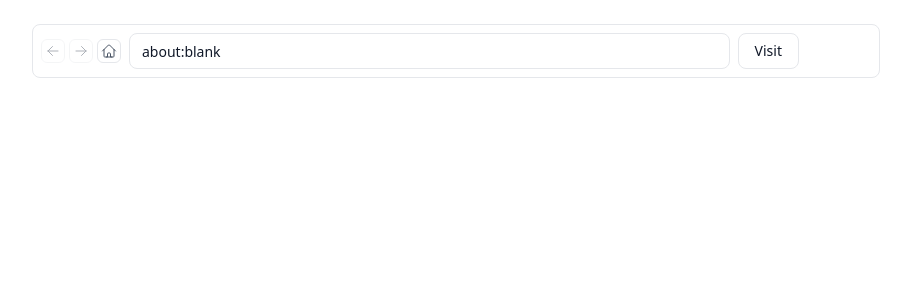
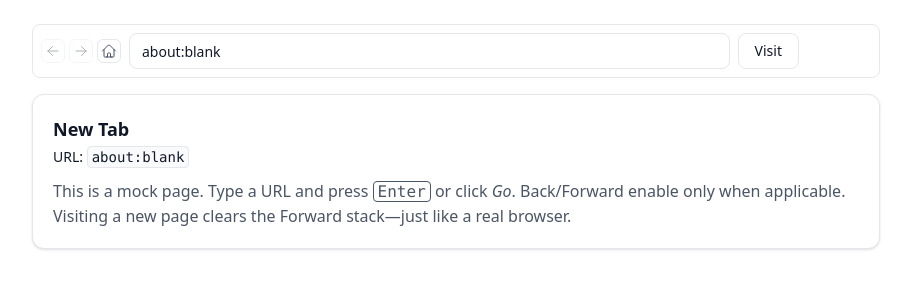
Before and after one commit to kmdebug/react-browser-history-simulator, a React (Vite) app: page / in a window 1280 px wide. Shown: the top 300 px of the page, without its empty margins (184-1095 px from the left). Built offline with nearby package versions, Linux system fonts and the light colour scheme.

Commit message:
feat(navigation): add PageView component and integrate into BrowserHistorySimulator

```diff
--- a/src/features/navigation/ui/BrowserHistorySimulator.tsx
+++ b/src/features/navigation/ui/BrowserHistorySimulator.tsx
@@ -2,6 +2,7 @@ import type { JSX } from 'react';
 import { useBrowserHistory } from '../state/useBrowserHistory';
 import HistoryToolbar from './HistoryToolbar';
 import AddressBar from './AddressBar';
+import PageView from './PageView';
 
 const BrowserHistorySimulator: React.FC = (): JSX.Element => {
   const {
@@ -13,6 +14,8 @@ const BrowserHistorySimulator: React.FC = (): JSX.Element => {
     addressBar,
     setAddressBar,
     navigateTo,
+    present,
+    currentPageTitle,
   } = useBrowserHistory();
 
   return (
@@ -35,6 +38,8 @@ const BrowserHistorySimulator: React.FC = (): JSX.Element => {
 
         <div className="w-16" />
       </div>
+
+      <PageView title={currentPageTitle} url={present} />
     </div>
   );
 };
--- /dev/null
+++ b/src/features/navigation/ui/PageView.tsx
@@ -0,0 +1,27 @@
+import type { JSX } from 'react';
+
+export default function PageView({
+  title,
+  url,
+}: {
+  title: string;
+  url: string;
+}): JSX.Element {
+  return (
+    <div className="bg-white shadow-sm p-5 border border-gray-200 rounded-xl">
+      <div className="mb-1 font-semibold text-lg">{title}</div>
+      <div className="mb-3 text-sm">
+        <span className="font-medium">URL:</span>{' '}
+        <code className="bg-gray-50 px-1 py-0.5 border border-gray-200 rounded">
+          {url}
+        </code>
+      </div>
+      <p className="text-gray-600">
+        This is a mock page. Type a URL and press{' '}
+        <kbd className="px-1 border rounded">Enter</kbd> or click <em>Go</em>.
+        Back/Forward enable only when applicable. Visiting a new page clears the
+        Forward stack—just like a real browser.
+      </p>
+    </div>
+  );
+}
```
